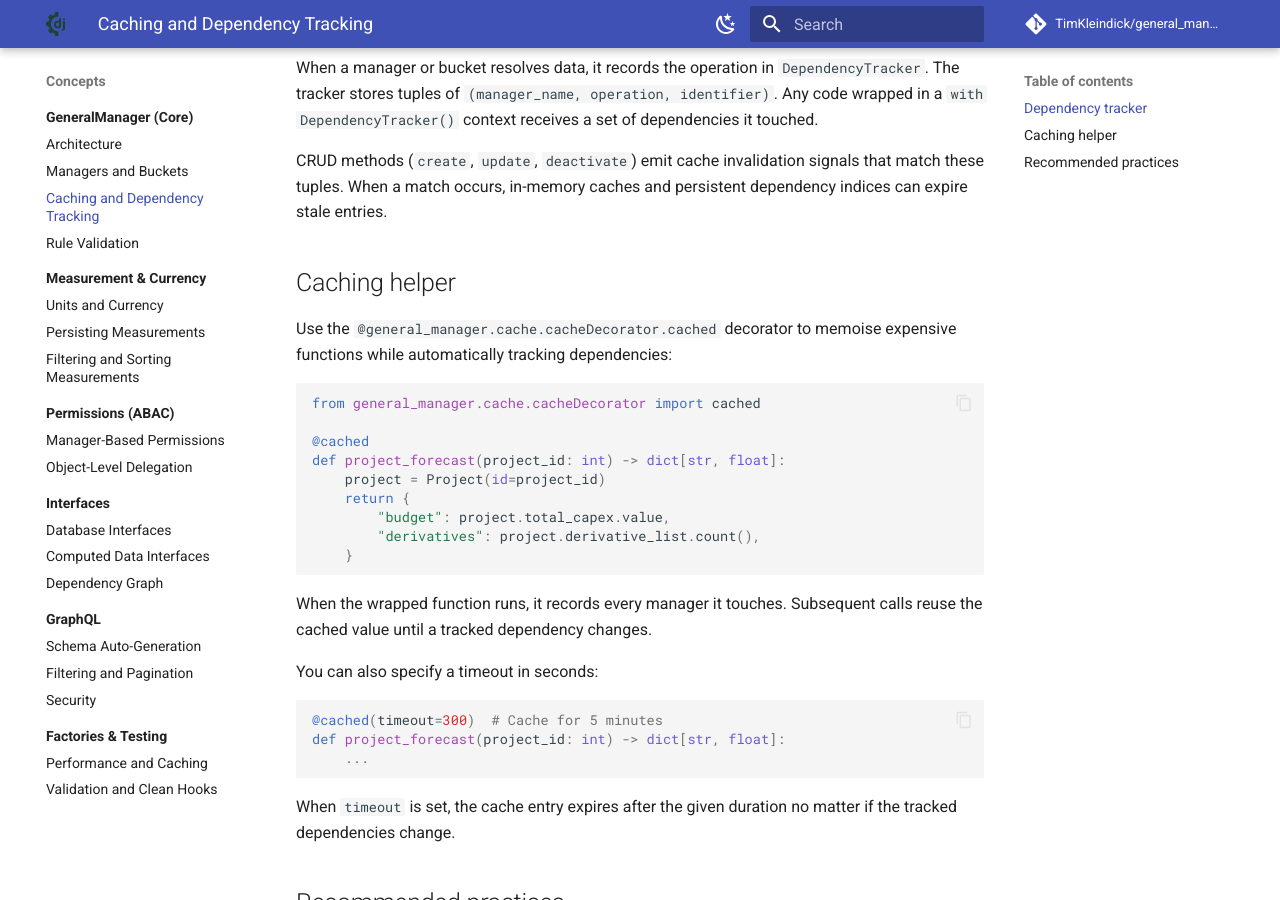
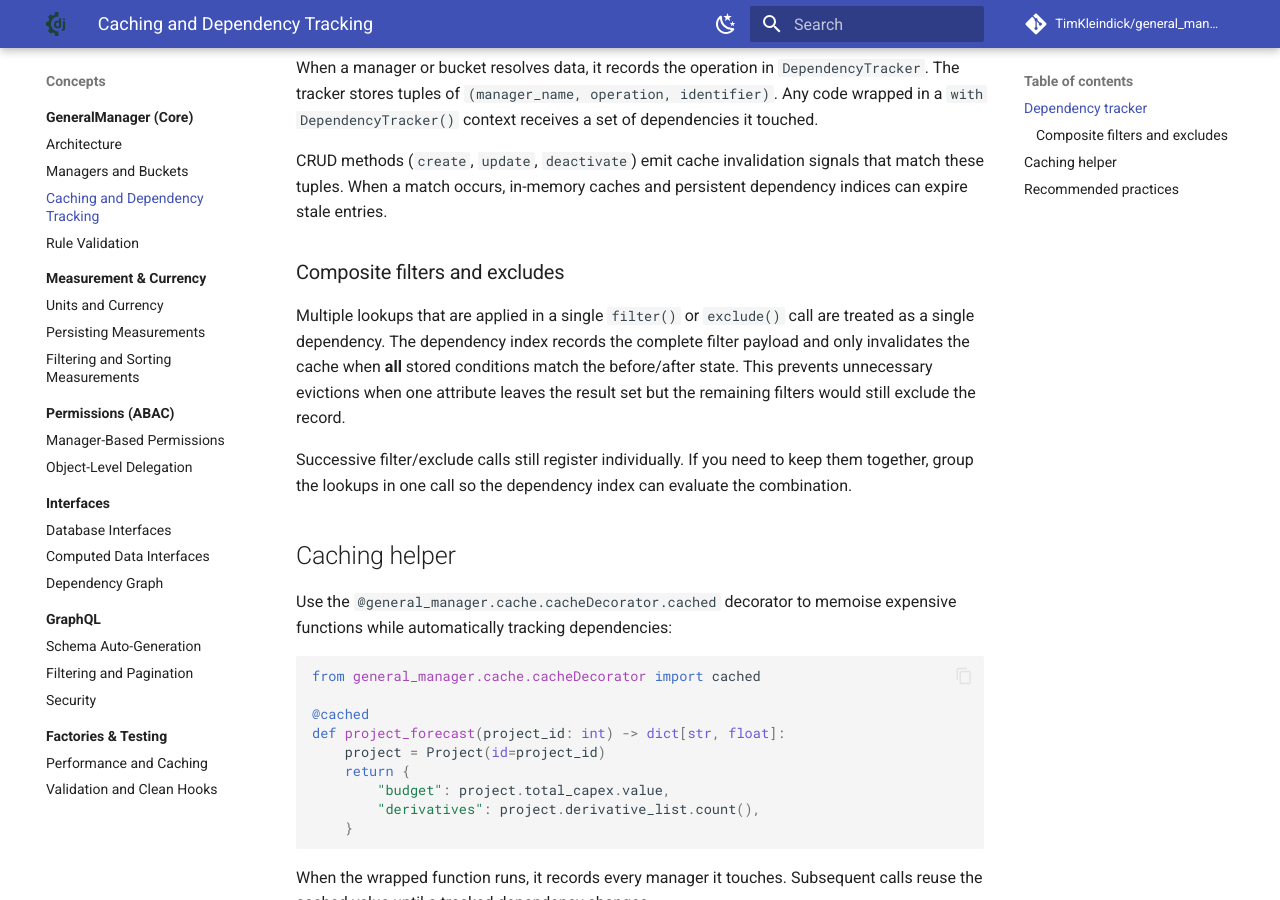
Before and after one commit to TimKleindick/general_manager, an MkDocs documentation site: the page built from docs/concepts/caching.md, in a window 1280 px wide and 900 px high, scrolled down 340 px. Built offline with MkDocs 1.6.1 and Material for MkDocs 9.7.7, drawn with Linux system fonts in a browser that asks for light colours; comment, search, counter and statistics services are not loaded.

Commit message:
docs: add explanation for composite filters and excludes in caching

```diff
--- a/docs/concepts/caching.md
+++ b/docs/concepts/caching.md
@@ -7,6 +7,12 @@ GeneralManager keeps cached data in sync by recording dependencies during read o
 When a manager or bucket resolves data, it records the operation in `DependencyTracker`. The tracker stores tuples of `(manager_name, operation, identifier)`. Any code wrapped in a `with DependencyTracker()` context receives a set of dependencies it touched.
 
 CRUD methods (`create`, `update`, `deactivate`) emit cache invalidation signals that match these tuples. When a match occurs, in-memory caches and persistent dependency indices can expire stale entries.
+
+### Composite filters and excludes
+
+Multiple lookups that are applied in a single `filter()` or `exclude()` call are treated as a single dependency. The dependency index records the complete filter payload and only invalidates the cache when **all** stored conditions match the before/after state. This prevents unnecessary evictions when one attribute leaves the result set but the remaining filters would still exclude the record.
+
+Successive filter/exclude calls still register individually. If you need to keep them together, group the lookups in one call so the dependency index can evaluate the combination.
 
 ## Caching helper
 
```
